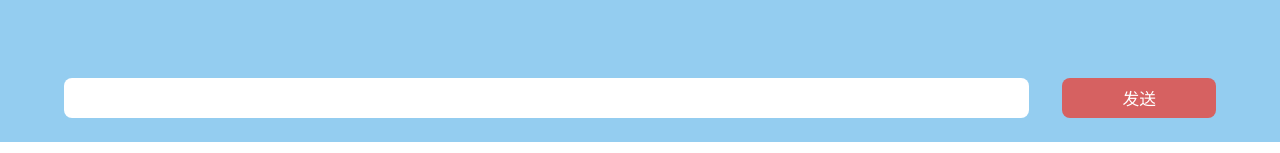
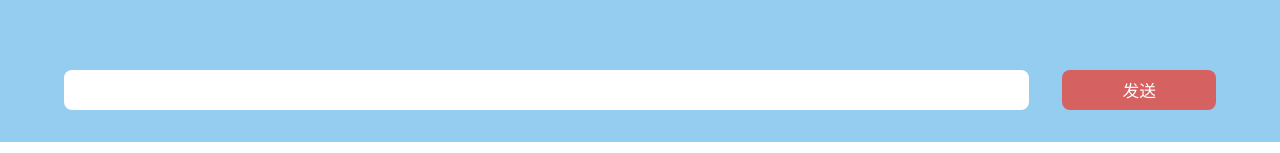
Before and after one commit to fyyhome/chat, a Vue app: page /chat in a window 1280 px wide. Shown: the part 658-811 px from the top of the page. Built offline with nearby package versions, Linux system fonts and the light colour scheme; no server answers.

Commit message:
fix test

```diff
--- a/src/views/chat.vue
+++ b/src/views/chat.vue
@@ -222,10 +222,10 @@ export default {
   }
   .bt-wrap{
     width: 90vw;
-    position: absolute;
+    position: fixed;
     left: 50%;
     margin-left: -45vw;
-    bottom: 3vh;
+    bottom: 4vh;
     display: flex;
     justify-content: space-between;
   }
```
Also changed, not shown: 11 other files (tests, documents, lock files or other folders).
